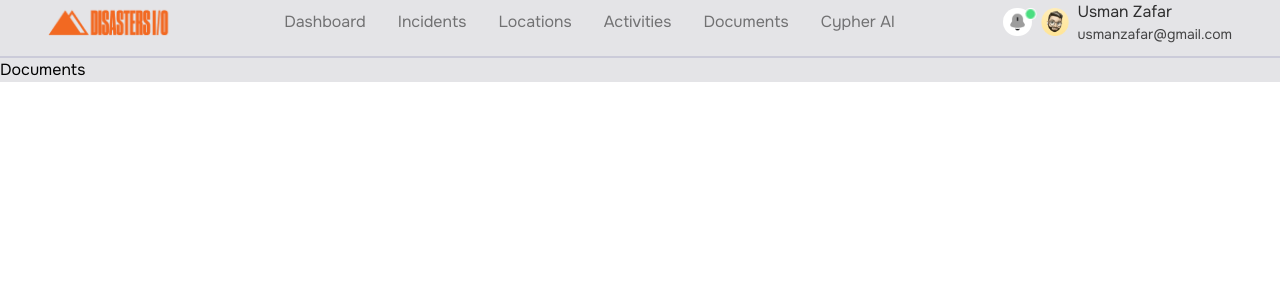
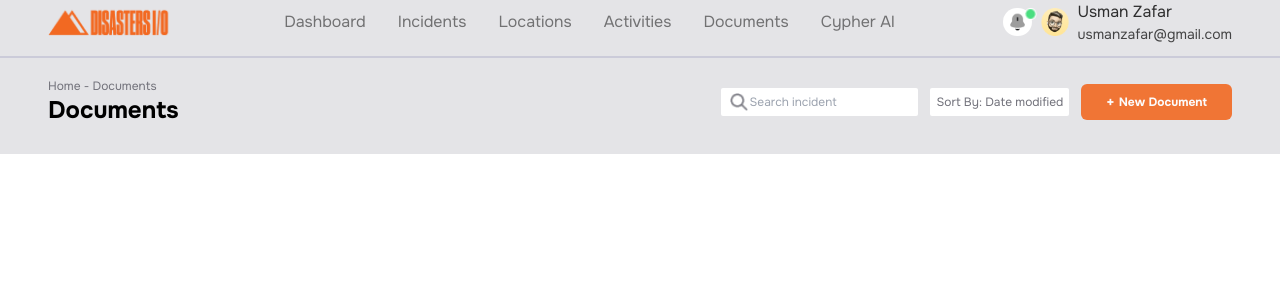
Before and after one commit to AsitChandraRoy/React-tailwindAssignment1, a React (Vite) app in the folder assignment-one/: page /Documents in a window 1280 px wide. Shown: the top 300 px of the page. Built offline with nearby package versions, Linux system fonts and the light colour scheme.

Commit message:
include hero section

```diff
--- /dev/null
+++ b/assignment-one/src/components/common/hero.jsx
@@ -0,0 +1,29 @@
+import React from 'react'
+import { Container } from './container'
+import { Button } from './button'
+
+function Hero(props) {
+  return (
+    <>
+    <Container className="h-24">
+        <div className='flex justify-between items-center px-5
+             sm:px-7 md:px-10 xl:px-12 pt-5'>
+            <div id='1'>
+                <p className='text-lowLight text-[10px] md:text-xs'>{props.direction}</p>
+                <h1 className='font-bold  md:text-xl xl:text-2xl'>{props.itemName}</h1>
+            </div>
+            <div className='flex items-center text-xs gap-3 text-lowLight'>
+                <div className='flex justify-start ps-2 py-1 rounded-sm bg-[#ffffff]'>
+                    <img className='h-5' src="/search.png" alt="" />
+                    <input type="text" placeholder='Search incident' />
+                </div>
+                <p className='bg-[#ffffff] p-1.5 rounded-sm'>{props.sort}</p>
+                <Button className="flex justify-center items-center gap-1"><span className='text-sm'>{props.plus}</span>{props.btnText}</Button>
+            </div>
+        </div>
+    </Container>
+    </>
+  )
+}
+
+export default Hero
--- a/assignment-one/src/components/pages/Activities.jsx
+++ b/assignment-one/src/components/pages/Activities.jsx
@@ -1,10 +1,11 @@
 import React from 'react'
+import Hero from '../common/hero'
 
 function Activities() {
   return (
-    <div>
-      <h1 className=''>Activities</h1>
-    </div>
+    <>
+          <Hero direction="Home - Activities" itemName="Activities" sort="Sort By: Date modified" plus="+" btnText="New Activity" />
+    </>
   )
 }
 
--- a/assignment-one/src/components/pages/CypherAI.jsx
+++ b/assignment-one/src/components/pages/CypherAI.jsx
@@ -1,8 +1,11 @@
 import React from 'react'
+import Hero from '../common/hero'
 
 function CypherAI() {
   return (
-    <div>CypherAI</div>
+    <>
+          <Hero direction="Home - Cypher AI" itemName="Cypher AI" sort="Sort By: Date modified" plus="+" btnText="New Cypher" />
+    </>
   )
 }
 
--- a/assignment-one/src/components/pages/Documents.jsx
+++ b/assignment-one/src/components/pages/Documents.jsx
@@ -1,8 +1,11 @@
 import React from 'react'
+import Hero from '../common/hero'
 
 function Documents() {
   return (
-    <div>Documents</div>
+    <>
+          <Hero direction="Home - Documents" itemName="Documents" sort="Sort By: Date modified" plus="+" btnText="New Document" />
+    </>
   )
 }
 
--- a/assignment-one/src/components/pages/Home.jsx
+++ b/assignment-one/src/components/pages/Home.jsx
@@ -1,14 +1,16 @@
 import React from 'react'
-import { Button } from '../common/button'
-import { Container } from '../common/container'
+import Hero from '../common/hero'
+// import { Button } from '../common/button'
+// import { Container } from '../common/container'
 
 function Home() {
   return (
     <>
-    <Container className="h-24">
+    <Hero direction="Welcome back" itemName="Dashboard" sort="Sort By: Date modified" btnText="Cypher AI" />
+    {/* <Container className="h-24">
         <div className='flex justify-between items-center px-5
              sm:px-7 md:px-10 xl:px-12 pt-5'>
-            <div className=''>
+            <div id='1'>
                 <p className='text-lowLight text-[10px] md:text-xs'>Welcome back</p>
                 <h1 className='font-bold  md:text-xl xl:text-2xl'>Dashboard</h1>
             </div>
@@ -21,7 +23,7 @@ function Home() {
                 <Button>Cypher AI</Button>
             </div>
         </div>
-    </Container>
+    </Container> */}
     </>
   )
 }
--- a/assignment-one/src/components/pages/Locations.jsx
+++ b/assignment-one/src/components/pages/Locations.jsx
@@ -1,8 +1,11 @@
 import React from 'react'
+import Hero from '../common/hero'
 
 function Locations() {
   return (
-    <div>Locations</div>
+    <>
+        <Hero direction="Home - Locations" itemName="Locations" sort="Sort By: Date modified" plus="+" btnText="New Location" />
+    </>
   )
 }
 
--- a/assignment-one/src/components/pages/incidents.jsx
+++ b/assignment-one/src/components/pages/incidents.jsx
@@ -1,8 +1,11 @@
 import React from 'react'
+import Hero from '../common/hero'
 
 function Incidents() {
   return (
-    <div>incidents</div>
+    <>
+          <Hero direction="Home - Incidents" itemName="Incidents" sort="Sort By: Date modified" plus="+" btnText="New Incident" />
+    </>
   )
 }
 
```
Also changed, not shown: assignment-one/src/lib/db/index.js (line endings or trailing spaces).
